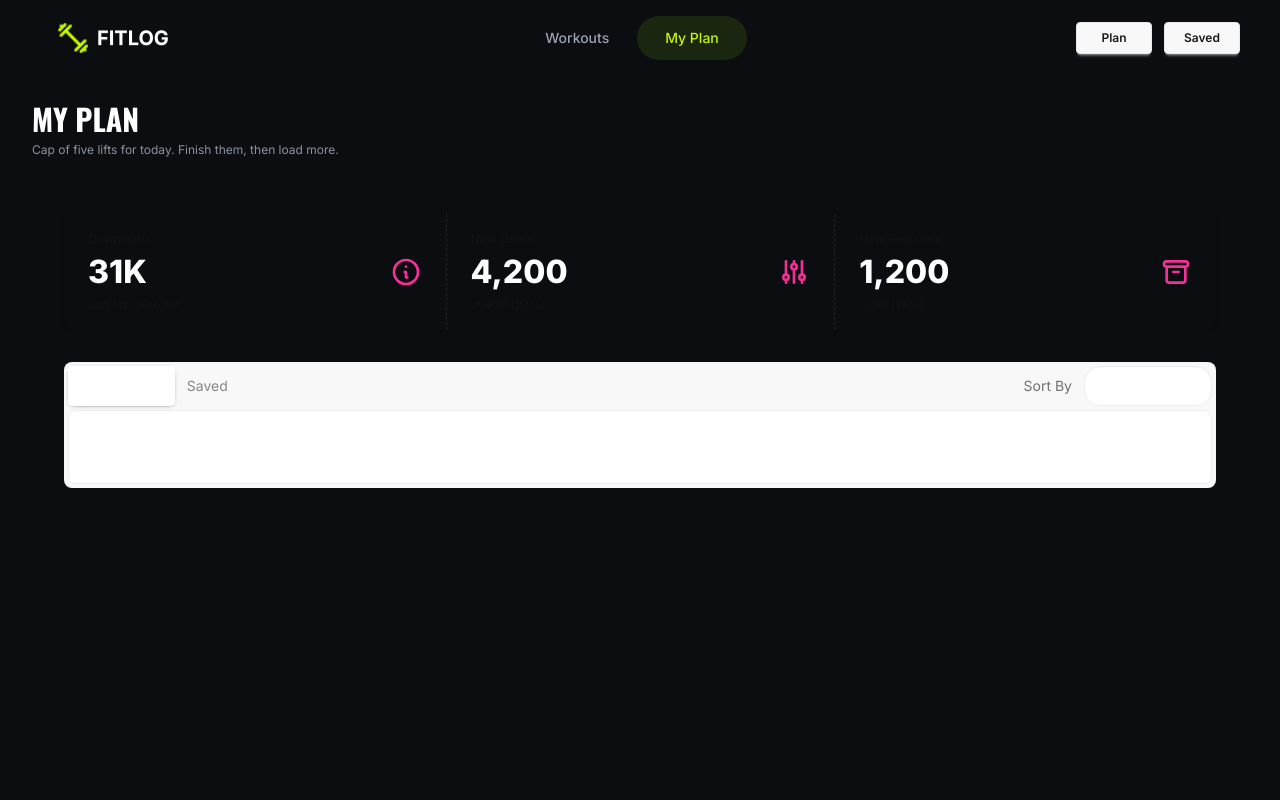
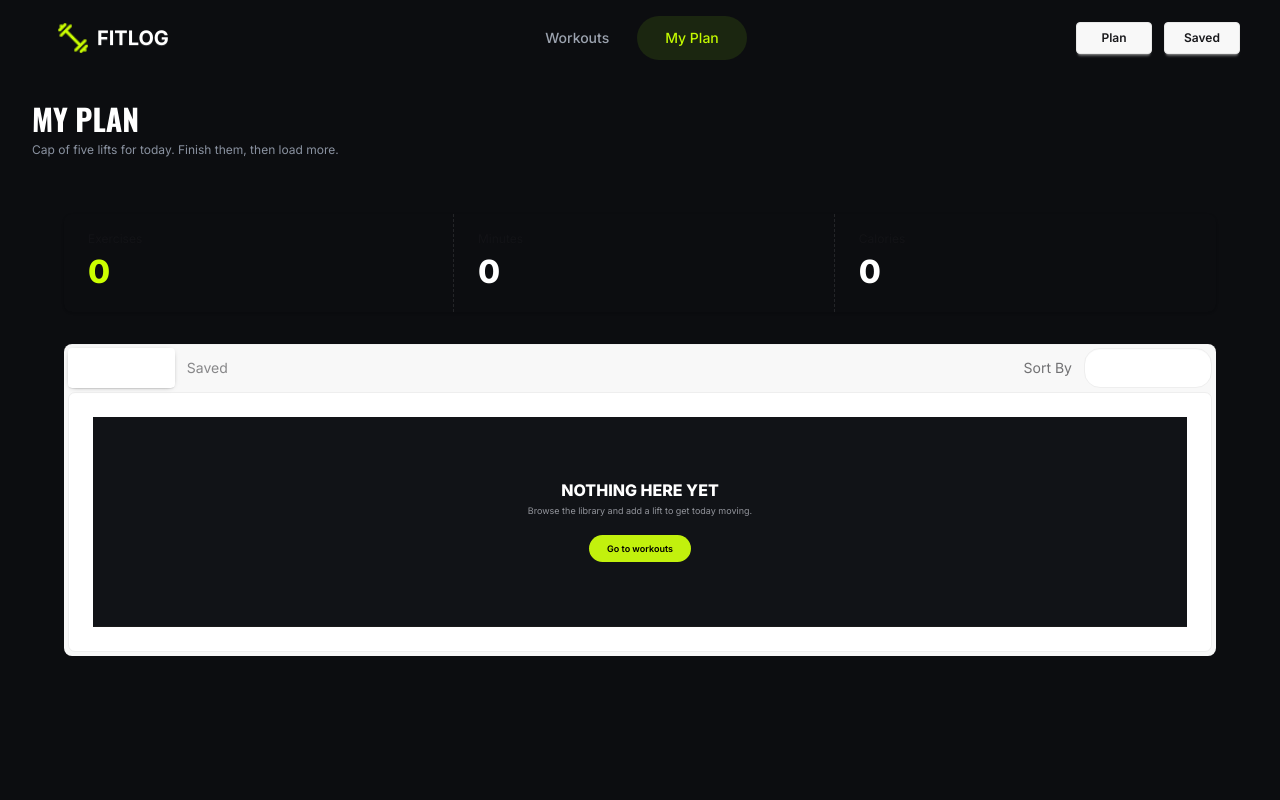
Before and after one commit to kmnayeem/Fit-Log-PH-B14-A6, a Next.js app: page /myplan in a window 1280 px wide. Shown: the top 800 px of the page. Built offline with nearby package versions, Linux system fonts and the light colour scheme.

Commit message:
did calculation part

```diff
--- a/src/components/MyPlan.tsx
+++ b/src/components/MyPlan.tsx
@@ -1,19 +1,30 @@
+
 'use client';
 import { useWOContext } from '@/context/WOContext';
 import React, { useState } from 'react';
 
 const MyPlan = () => {
     const { buildList, wishList, setBuildList, setWishList } = useWOContext();
+
     const [activeTab, setActiveTab] = useState<"Today’s Plan" | "Saved">("Today’s Plan");
+
     const [sortBy, setSortBy] = useState<"Duration" | "Calories" | "Rating">("Duration");
+
     const [orderId, setOrderId] = useState<number[]>([]);
+
     const currentList = activeTab === "Today’s Plan" ? buildList : wishList;
+
     const sortedList = [...currentList].sort((a, b) => {
         if (sortBy === "Duration") return a.duration - b.duration;
         if (sortBy === "Calories") return a.caloriesBurned - b.caloriesBurned;
         if (sortBy === "Rating") return a.rating - b.rating;
         return 0;
     });
+
+    const totalPlan = currentList.length;
+    const totalDuration = currentList.reduce((sum, item) => sum + item.duration,0);
+    const totalCalories = currentList.reduce((sum, item) => sum + item.caloriesBurned,0);
+
 
     const renderTabContent = () => {
         if (sortedList.length === 0) {
@@ -36,14 +47,12 @@ const MyPlan = () => {
                         </button>
                     </div>
                 </div>
-            );
+            )
         }
         return (
             <div>
-                {sortedList.map(item => (
-                    <>
-                    <h2>helllooooo</h2>
-                    </>
+                {sortedList.map((item) => (
+                        <h2 key = {item.id}>helllooooo</h2>
                 ))}
             </div>
         )
@@ -53,71 +62,23 @@ const MyPlan = () => {
         <div className="container mx-auto flex w-full max-w-7xl flex-col gap-8 px-4 py-8 sm:px-6 lg:px-8">
             <div className="stats stats-vertical w-full shadow sm:stats-horizontal">
                 <div className="stat">
-                    <div className="stat-figure text-secondary">
-                        <svg
-                            xmlns="http://www.w3.org/2000/svg"
-                            fill="none"
-                            viewBox="0 0 24 24"
-                            className="inline-block h-8 w-8 stroke-current"
-                        >
-                            <path
-                                strokeLinecap="round"
-                                strokeLinejoin="round"
-                                strokeWidth="2"
-                                d="M13 16h-1v-4h-1m1-4h.01M21 12a9 9 0 11-18 0 9 9 0 0118 0z"
-                            ></path>
-                        </svg>
-                    </div>
-                    <div className="stat-title">Downloads</div>
-                    <div className="stat-value">31K</div>
-                    <div className="stat-desc">Jan 1st - Feb 1st</div>
+                    <div className="stat-title">Exercises</div>
+                    <div className="stat-value text-[#CCFF00]">{totalPlan}</div>
                 </div>
 
                 <div className="stat">
-                    <div className="stat-figure text-secondary">
-                        <svg
-                            xmlns="http://www.w3.org/2000/svg"
-                            fill="none"
-                            viewBox="0 0 24 24"
-                            className="inline-block h-8 w-8 stroke-current"
-                        >
-                            <path
-                                strokeLinecap="round"
-                                strokeLinejoin="round"
-                                strokeWidth="2"
-                                d="M12 6V4m0 2a2 2 0 100 4m0-4a2 2 0 110 4m-6 8a2 2 0 100-4m0 4a2 2 0 110-4m0 4v2m0-6V4m6 6v10m6-2a2 2 0 100-4m0 4a2 2 0 110-4m0 4v2m0-6V4"
-                            ></path>
-                        </svg>
-                    </div>
-                    <div className="stat-title">New Users</div>
-                    <div className="stat-value">4,200</div>
-                    <div className="stat-desc">↗︎ 400 (22%)</div>
+                    <div className="stat-title">Minutes</div>
+                    <div className="stat-value">{totalDuration}</div>
                 </div>
 
                 <div className="stat">
-                    <div className="stat-figure text-secondary">
-                        <svg
-                            xmlns="http://www.w3.org/2000/svg"
-                            fill="none"
-                            viewBox="0 0 24 24"
-                            className="inline-block h-8 w-8 stroke-current"
-                        >
-                            <path
-                                strokeLinecap="round"
-                                strokeLinejoin="round"
-                                strokeWidth="2"
-                                d="M5 8h14M5 8a2 2 0 110-4h14a2 2 0 110 4M5 8v10a2 2 0 002 2h10a2 2 0 002-2V8m-9 4h4"
-                            ></path>
-                        </svg>
-                    </div>
-                    <div className="stat-title">New Registers</div>
-                    <div className="stat-value">1,200</div>
-                    <div className="stat-desc">↘︎ 90 (14%)</div>
+                    <div className="stat-title">Calories</div>
+                    <div className="stat-value">{totalCalories}</div>
                 </div>
             </div>
 
             {/* Tabs */}
-            <div className="tabs tabs-box w-full flex-wrap" >
+            <div className="tabs tabs-box w-full flex-wrap">
                 <input
                     type="radio"
                     name="my_tabs_6"
@@ -127,7 +88,7 @@ const MyPlan = () => {
                     onChange={() => setActiveTab("Today’s Plan")}
                 />
                 <div className="tab-content w-full border-base-300 bg-base-100 p-6">
-                    Tab content 1
+                    {renderTabContent()}
                 </div>
 
                 <input
@@ -138,7 +99,7 @@ const MyPlan = () => {
                     onChange={() => setActiveTab("Saved")}
                 />
                 <div className="tab-content w-full border-base-300 bg-base-100 p-6">
-                    Tab content 2
+                    {renderTabContent()}
                 </div>
 
                 <div className="ms-auto flex items-center gap-3">
```
